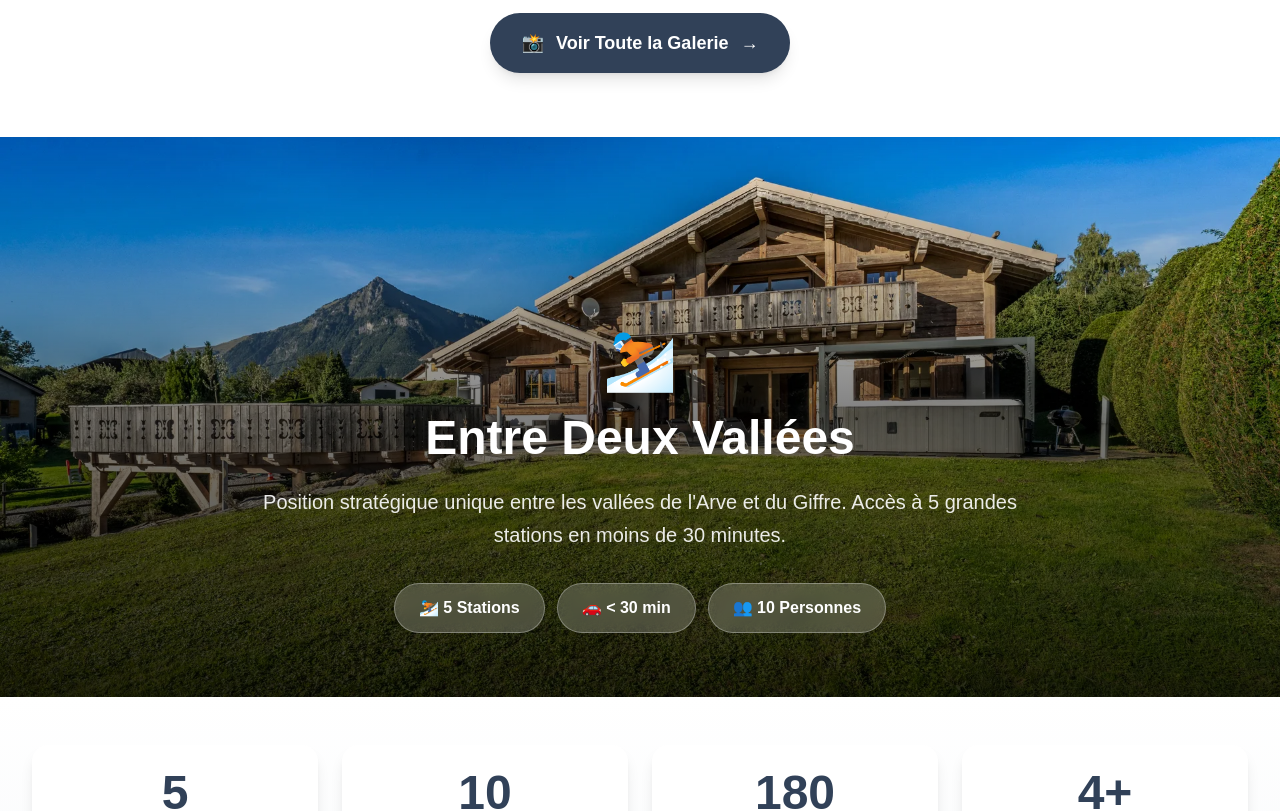
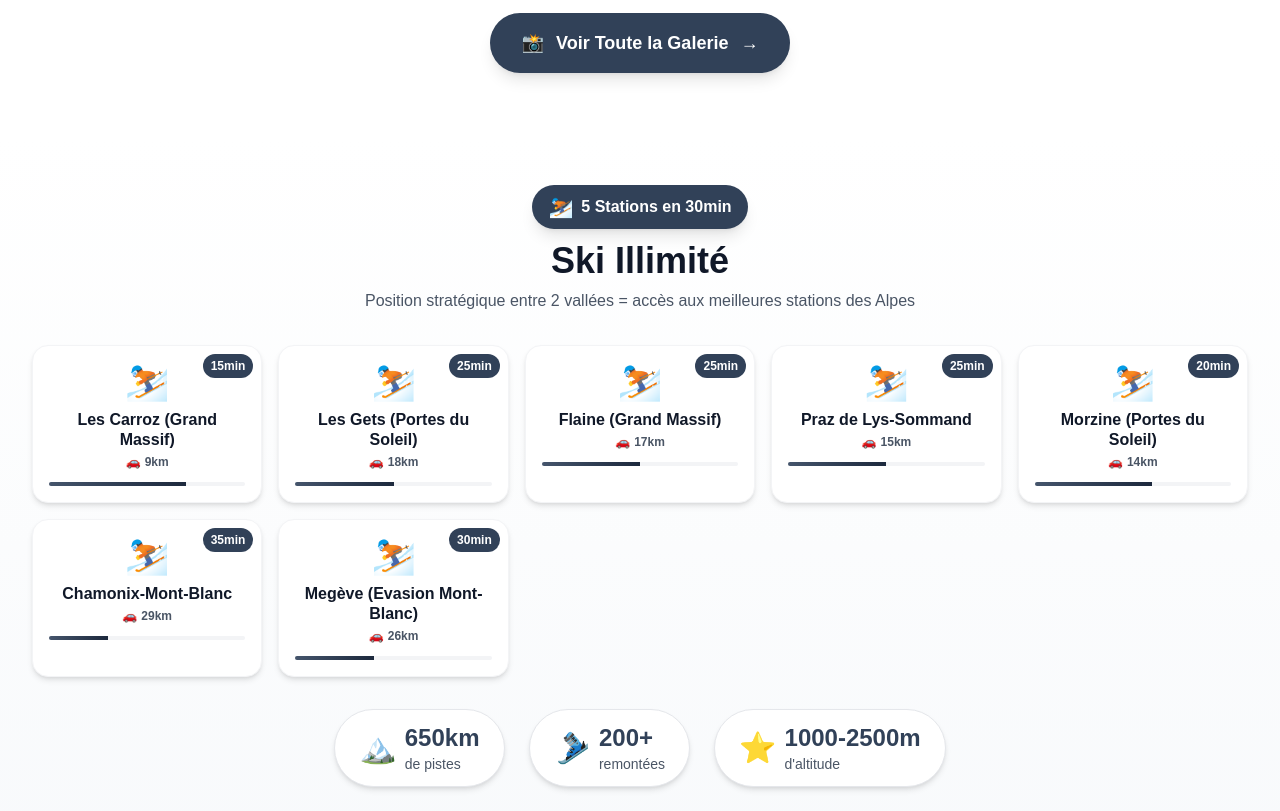
Before and after one commit to raphaelpierre/CosyNeige, a Next.js app: page / in a window 1280 px wide. Shown: the part 1740-2551 px from the top of the page. Built offline with nearby package versions, Linux system fonts and the light colour scheme; no server answers.

Commit message:
✨ Refactor mobile navigation: Simplify menu overlay and add backdrop for better user experience

```diff
--- a/app/page.tsx
+++ b/app/page.tsx
@@ -100,24 +100,10 @@ export default function HomePage() {
           </div>
         </div>
 
-        {/* Boutons CTA EN BAS - Simplifié sur mobile */}
-        <div className="absolute bottom-0 left-0 right-0 z-10 pb-20 md:pb-16">
-          <div className="max-w-7xl mx-auto px-3 sm:px-4 md:px-6 lg:px-8">
-            {/* Mobile: CTA unique centré - le bouton flottant fera le reste */}
-            <div className="md:hidden flex justify-center animate-in fade-in duration-1000 delay-400">
-              <Link
-                href="/booking"
-                className="inline-flex items-center justify-center bg-slate-700 active:bg-slate-900 text-white px-8 py-4 rounded-full font-bold text-base transition-all duration-300 shadow-2xl active:scale-95 border-2 border-slate-700"
-              >
-                <span className="flex items-center gap-2">
-                  <span>📅</span>
-                  <span>{t({ en: 'Book Now', fr: 'Réserver' })}</span>
-                </span>
-              </Link>
-            </div>
-
-            {/* Desktop: Deux boutons */}
-            <div className="hidden md:flex gap-4 animate-in fade-in slide-in-from-bottom-8 duration-1000 delay-400">
+        {/* Boutons CTA EN BAS - Desktop uniquement, mobile utilise le bouton flottant */}
+        <div className="hidden md:block absolute bottom-0 left-0 right-0 z-10 pb-16">
+          <div className="max-w-7xl mx-auto px-4 md:px-6 lg:px-8">
+            <div className="flex gap-4 animate-in fade-in slide-in-from-bottom-8 duration-1000 delay-400">
               <Link
                 href="/booking"
                 className="group relative inline-flex items-center justify-center bg-slate-700 hover:bg-slate-800 text-white px-8 py-4 rounded-full font-bold text-lg transition-all duration-300 shadow-2xl hover:shadow-slate-900/50 border-2 border-slate-700 hover:border-slate-800 hover:scale-105"
@@ -316,16 +302,100 @@ export default function HomePage() {
             </Link>
           </div>
 
-          {/* CTA vers galerie complète */}
-          <div className="text-center mt-8 sm:mt-12">
+          {/* CTA vers galerie complète - Desktop uniquement */}
+          <div className="hidden md:block text-center mt-12">
             <Link
               href="/gallery"
-              className="group inline-flex items-center gap-2 sm:gap-3 bg-slate-700 hover:bg-slate-800 text-white px-6 sm:px-8 py-3 sm:py-4 rounded-full font-bold text-sm sm:text-base md:text-lg transition-all duration-300 shadow-lg hover:shadow-xl active:scale-95 md:hover:scale-105"
+              className="group inline-flex items-center gap-3 bg-slate-700 hover:bg-slate-800 text-white px-8 py-4 rounded-full font-bold text-lg transition-all duration-300 shadow-lg hover:shadow-xl hover:scale-105"
             >
               <span>📸</span>
               <span className="whitespace-nowrap">{t({ en: 'View Full Gallery', fr: 'Voir Toute la Galerie' })}</span>
               <span className="group-hover:translate-x-2 transition-transform duration-300">→</span>
             </Link>
+          </div>
+        </div>
+      </section>
+
+      {/* Section Domaines Skiables - Moderne et Compact */}
+      <section className="py-8 md:py-12 bg-gradient-to-b from-white to-slate-50">
+        <div className="max-w-7xl mx-auto px-3 sm:px-4 md:px-6 lg:px-8">
+          {/* Titre accrocheur */}
+          <div className="text-center mb-6 md:mb-8">
+            <div className="inline-flex items-center gap-2 bg-slate-700 text-white px-4 py-2 rounded-full text-sm md:text-base font-bold mb-3 shadow-lg">
+              <span className="text-xl">⛷️</span>
+              <span>{t({ en: '5 Resorts in 30min', fr: '5 Stations en 30min' })}</span>
+            </div>
+            <h2 className="text-2xl md:text-4xl font-bold text-gray-900">
+              {t({ en: 'Unlimited Skiing', fr: 'Ski Illimité' })}
+            </h2>
+            <p className="text-sm md:text-base text-gray-600 mt-2 max-w-2xl mx-auto">
+              {t({
+                en: 'Strategic position between 2 valleys = access to the best ski resorts in the Alps',
+                fr: 'Position stratégique entre 2 vallées = accès aux meilleures stations des Alpes'
+              })}
+            </p>
+          </div>
+
+          {/* Cartes compactes modernes */}
+          <div className="grid grid-cols-2 md:grid-cols-3 lg:grid-cols-5 gap-3 md:gap-4">
+            {nearbyResorts.map((resort, index) => (
+              <div
+                key={index}
+                className="group relative bg-white rounded-xl md:rounded-2xl p-3 md:p-4 shadow-md hover:shadow-xl transition-all duration-300 border border-gray-100 overflow-hidden"
+              >
+                {/* Badge de distance */}
+                <div className="absolute top-2 right-2 bg-slate-700 text-white text-xs font-bold px-2 py-1 rounded-full">
+                  {resort.drivingTime}min
+                </div>
+
+                {/* Icône et nom */}
+                <div className="flex flex-col items-center text-center">
+                  <div className="text-3xl md:text-4xl mb-2 group-hover:scale-110 transition-transform duration-300">
+                    ⛷️
+                  </div>
+                  <h3 className="font-bold text-sm md:text-base text-gray-900 leading-tight mb-1">
+                    {resort.name}
+                  </h3>
+                  <div className="flex items-center gap-1 text-xs text-gray-600">
+                    <span>🚗</span>
+                    <span className="font-semibold">{resort.distance}km</span>
+                  </div>
+                </div>
+
+                {/* Barre de progression visuelle pour la distance */}
+                <div className="mt-3 h-1 bg-gray-100 rounded-full overflow-hidden">
+                  <div
+                    className="h-full bg-gradient-to-r from-slate-600 to-slate-800 transition-all duration-500 group-hover:w-full"
+                    style={{ width: `${Math.max(20, 100 - resort.drivingTime * 2)}%` }}
+                  />
+                </div>
+              </div>
+            ))}
+          </div>
+
+          {/* Stats chocs en bas */}
+          <div className="mt-6 md:mt-8 flex flex-wrap justify-center gap-3 md:gap-6">
+            <div className="flex items-center gap-2 bg-white px-4 py-2 md:px-6 md:py-3 rounded-full shadow-md border border-gray-200">
+              <span className="text-2xl md:text-3xl">🏔️</span>
+              <div className="text-left">
+                <div className="text-xl md:text-2xl font-bold text-slate-700">650km</div>
+                <div className="text-xs md:text-sm text-gray-600">{t({ en: 'of slopes', fr: 'de pistes' })}</div>
+              </div>
+            </div>
+            <div className="flex items-center gap-2 bg-white px-4 py-2 md:px-6 md:py-3 rounded-full shadow-md border border-gray-200">
+              <span className="text-2xl md:text-3xl">🎿</span>
+              <div className="text-left">
+                <div className="text-xl md:text-2xl font-bold text-slate-700">200+</div>
+                <div className="text-xs md:text-sm text-gray-600">{t({ en: 'ski lifts', fr: 'remontées' })}</div>
+              </div>
+            </div>
+            <div className="flex items-center gap-2 bg-white px-4 py-2 md:px-6 md:py-3 rounded-full shadow-md border border-gray-200">
+              <span className="text-2xl md:text-3xl">⭐</span>
+              <div className="text-left">
+                <div className="text-xl md:text-2xl font-bold text-slate-700">1000-2500m</div>
+                <div className="text-xs md:text-sm text-gray-600">{t({ en: 'altitude', fr: 'd\'altitude' })}</div>
+              </div>
+            </div>
           </div>
         </div>
       </section>
@@ -487,14 +557,14 @@ export default function HomePage() {
         </div>
       </section>
 
-      {/* CTA */}
-      <section className="py-14 bg-white border-t border-gray-200/20">
+      {/* CTA - Desktop uniquement, mobile a le bouton flottant */}
+      <section className="hidden md:block py-14 bg-white border-t border-gray-200/20">
         <div className="max-w-4xl mx-auto px-4 sm:px-6 lg:px-8 text-center">
           <div className="animate-in fade-in slide-in-from-bottom-8 duration-1000">
-            <h2 className="text-3xl md:text-5xl font-bold mb-6 text-gray-700">
+            <h2 className="text-5xl font-bold mb-6 text-gray-700">
               {t({ en: 'Ready to Book Your Alpine Retreat?', fr: 'Prêt à Réserver Votre Refuge Alpin ?' })}
             </h2>
-            <p className="text-xl md:text-2xl text-gray-700 mb-8 flex items-center justify-center gap-2">
+            <p className="text-2xl text-gray-700 mb-8 flex items-center justify-center gap-2">
               <span className="text-slate-700">✨</span>
               {t({ en: 'From €310 per night', fr: 'À partir de 310€ par nuit' })}
               <span className="text-slate-700">✨</span>
--- a/components/layout/Navigation.tsx
+++ b/components/layout/Navigation.tsx
@@ -141,7 +141,15 @@ export default function Navigation() {
 
         {/* Menu mobile simplifié - Full screen overlay */}
         {mobileMenuOpen && (
-          <div className="fixed inset-0 top-14 bg-white z-40 overflow-y-auto animate-in fade-in slide-in-from-top-4 duration-200">
+          <>
+            {/* Backdrop pour fermer au clic */}
+            <div
+              className="fixed inset-0 bg-black/20 z-[45]"
+              onClick={() => setMobileMenuOpen(false)}
+            />
+
+            {/* Menu content */}
+            <div className="fixed inset-0 top-14 bg-white z-[60] overflow-y-auto animate-in fade-in slide-in-from-top-4 duration-200">
               <div className="px-4 py-6 space-y-2">
                 {mobileNavLinks.map((link) => (
                   <Link
@@ -174,6 +182,7 @@ export default function Navigation() {
                 </div>
               </div>
             </div>
+          </>
         )}
       </nav>
 
```
Lines whose indentation alone changed are shown as unchanged.
